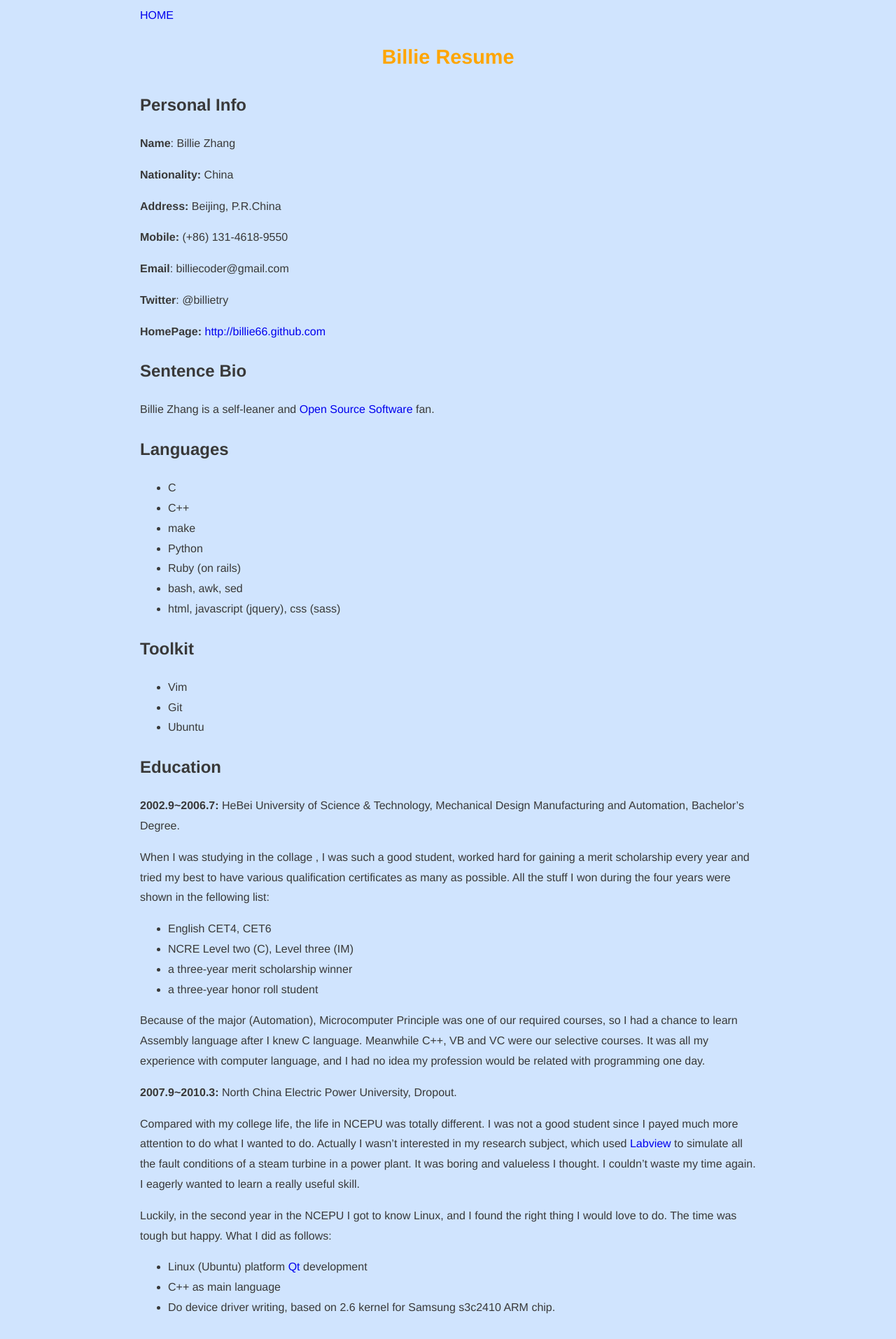
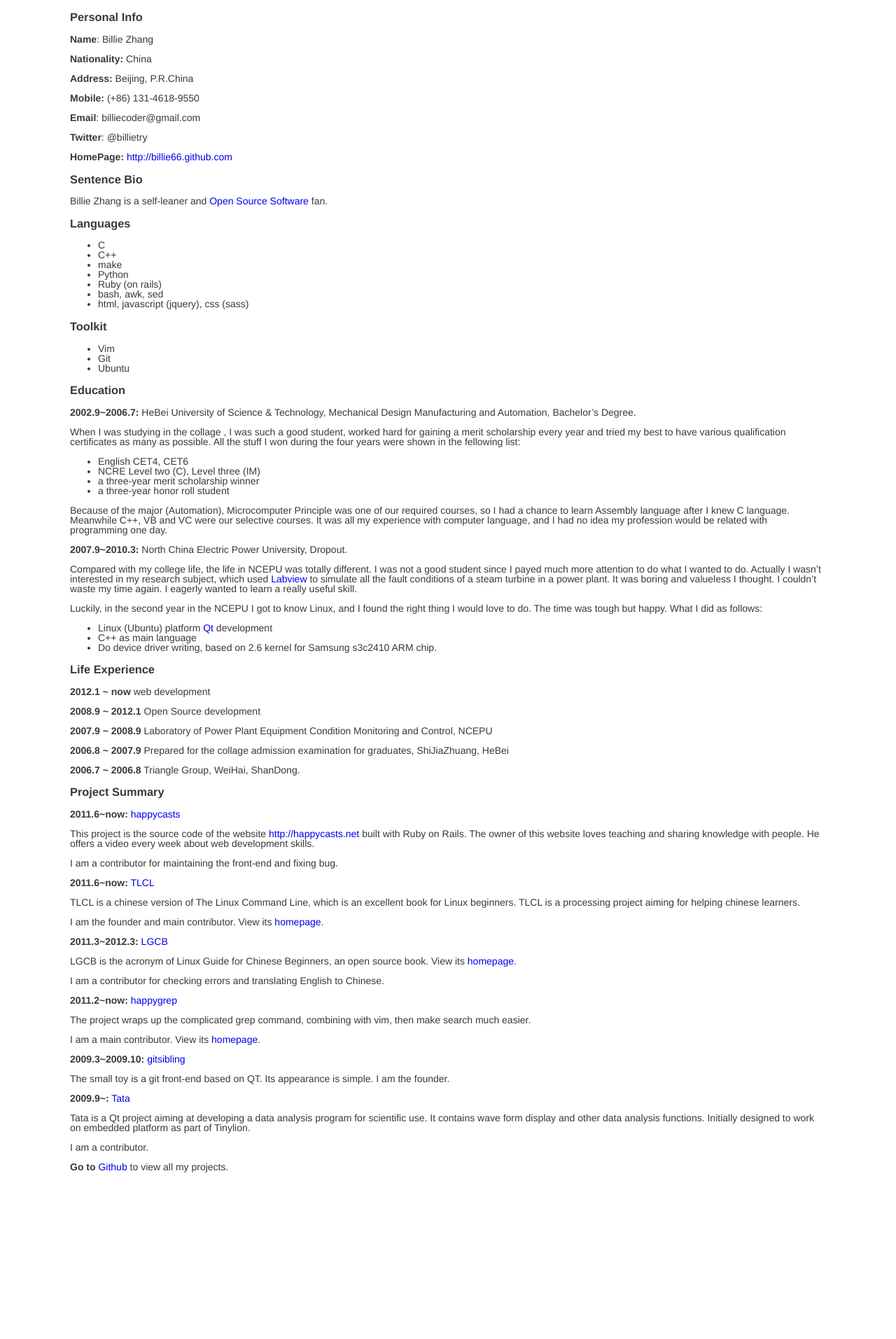
Before and after one commit to billie66/billie66.github.com, a Jekyll site: the page built from resume.md, in a window 1280 px wide. Shown: the top 1913 px of the page at 70% size. Built offline with Jekyll 4.4.1, drawn with Linux system fonts in a browser that asks for light colours; Markdown is read by kramdown in place of the engine named in the settings; comment, search, counter and statistics services are not loaded; after the commit the page ends 1688 px from its top, so only the background shows below that.

Commit message:
add style to resume

```diff
--- /dev/null
+++ b/_layouts/resume.html
@@ -0,0 +1,11 @@
+<!DOCTYPE html PUBLIC "-//W3C//DTD XHTML 1.0 Transitional//EN" "DTD/xhtml1-transitional.dtd">
+<html xmlns= "http://www.w3.org/1999/xhtml">
+<head>
+  <meta http-equiv="Content-type" content="text/html; charset=utf-8">
+  <link rel="icon" type="image/png" href="../images/billi66.png" />
+  <link rel="stylesheet" type="text/css" href="../css/resume.css" />
+</head>
+<body>
+  {{ content }}
+</body>
+</html>
--- /dev/null
+++ b/css/resume.css
@@ -0,0 +1,32 @@
+/*
+
+	terrafirma1.0 by nodethirtythree design
+	http://www.nodethirtythree.com
+
+*/
+body {
+  background-color: white;
+  color: #393939;
+  font-family: Helvetica, Arial, FreeSans, sans-serif;
+  font-size: 14px;
+  line-height: 1;
+  margin-left: 100px;
+  margin-right: 100px;
+}
+
+/*Remove the line under links*/
+a {
+  text-decoration: none;
+}
+
+pre {
+  margin-left: 3%;
+}
+
+h1 {
+  font-size: 1.5em;
+}
+
+h2 {
+  font-size: 1.2em;
+}
--- a/resume.md
+++ b/resume.md
@@ -19,11 +19,11 @@ title: Billie Resume
 
 **HomePage:** <http://billie66.github.com>
 
-## Sentence Bio
+### Sentence Bio
 
 Billie Zhang is a self-leaner and [Open Source Software][oss] fan.
 
-## Languages
+### Languages
 
  - C
  - C++
@@ -33,13 +33,13 @@ Billie Zhang is a self-leaner and [Open Source Software][oss] fan.
  - bash, awk, sed
  - html, javascript (jquery), css (sass)
 
-## Toolkit
+### Toolkit
 
  - Vim
  - Git
  - Ubuntu
 
-## Education
+### Education
 
 __2002.9~2006.7:__ HeBei University of Science & Technology, Mechanical Design
 Manufacturing and Automation, Bachelor's Degree.
@@ -77,21 +77,19 @@ follows:
  - C++ as main language
  - Do device driver writing, based on 2.6 kernel for Samsung s3c2410 ARM chip.
 
-## Life Experience
+### Life Experience
 
 __2012.1 ~ now__ web development
 
 __2008.9 ~ 2012.1__ Open Source development
 
-__2007.9 ~ 2008.9__ Laboratory of Power Plant Equipment Condition
-Monitoring and Control, NCEPU
+__2007.9 ~ 2008.9__ Laboratory of Power Plant Equipment Condition Monitoring and Control, NCEPU
 
-__2006.8 ~ 2007.9__ Prepared for the collage admission examination for
-graduates, ShiJiaZhuang, HeBei
+__2006.8 ~ 2007.9__ Prepared for the collage admission examination for graduates, ShiJiaZhuang, HeBei
 
 __2006.7 ~ 2006.8__ Triangle Group, WeiHai, ShanDong.
 
-## Project Summary
+### Project Summary
 
 __2011.6~now:__ [happycasts][happycasts]
 
```
Also changed, not shown: other parts of resume.md (+2 -2 lines).
